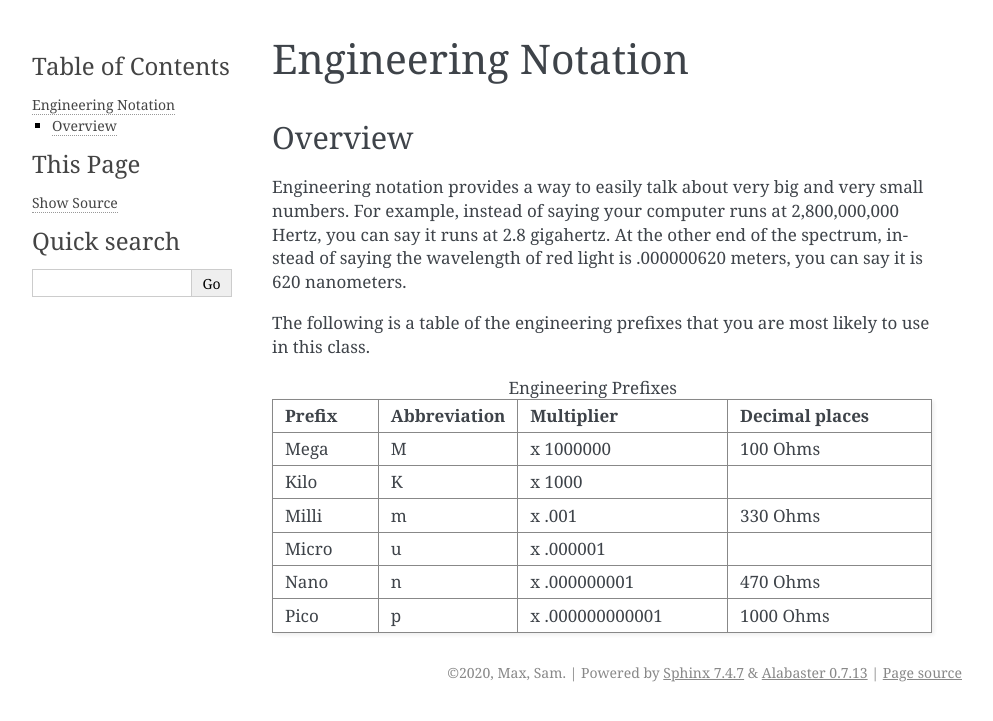
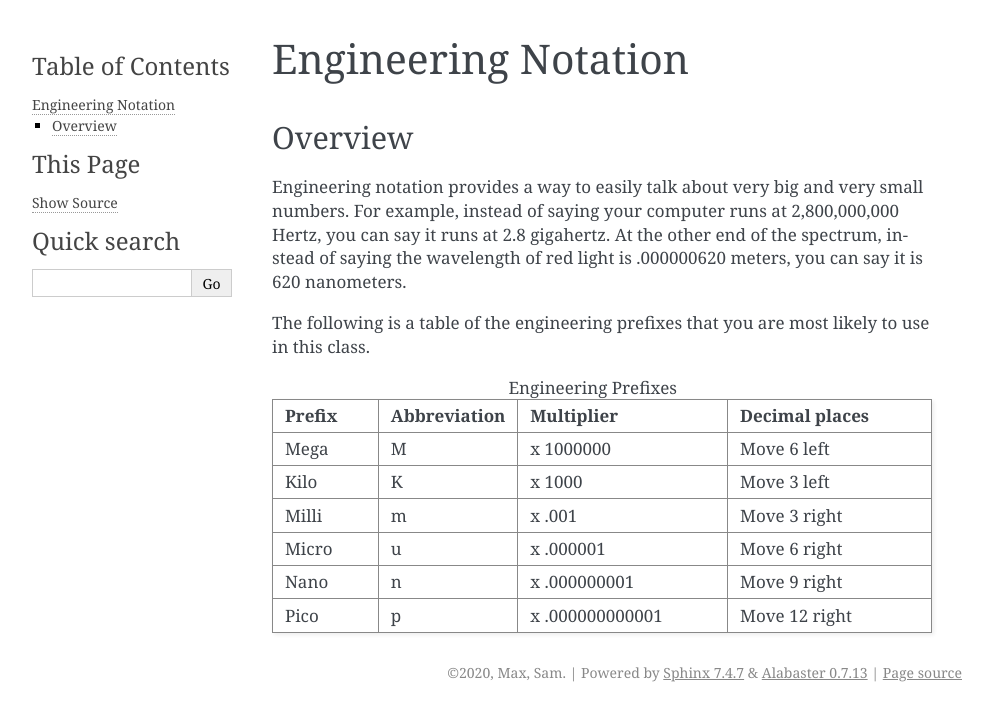
Before and after one commit to maxtkc/mvths-wiki, a Sphinx documentation site: the page built from docs/011b-engineering-notation.rst, in a window 1280 px wide. Shown: the top 721 px of the page, without its empty margins (148-1141 px from the left). Built offline with Sphinx 7.4.7, drawn with Linux system fonts in a browser that asks for light colours.

Commit message:
Update 011b-engineering-notation.rst

```diff
--- a/docs/011b-engineering-notation.rst
+++ b/docs/011b-engineering-notation.rst
@@ -20,24 +20,24 @@ The following is a table of the engineering prefixes that you are most likely to
    * - Mega
      - M
      - x 1000000
-     - 100 Ohms
+     - Move 6 left
    * - Kilo
      - K
      - x 1000
-     -
+     - Move 3 left
    * - Milli
      - m
      - x .001
-     - 330 Ohms
+     - Move 3 right
    * - Micro
      - u
      - x .000001
-     -
+     - Move 6 right
    * - Nano
      - n
      - x .000000001
-     - 470 Ohms
+     - Move 9 right
    * - Pico
      - p
      - x .000000000001
-     - 1000 Ohms
+     - Move 12 right
```
